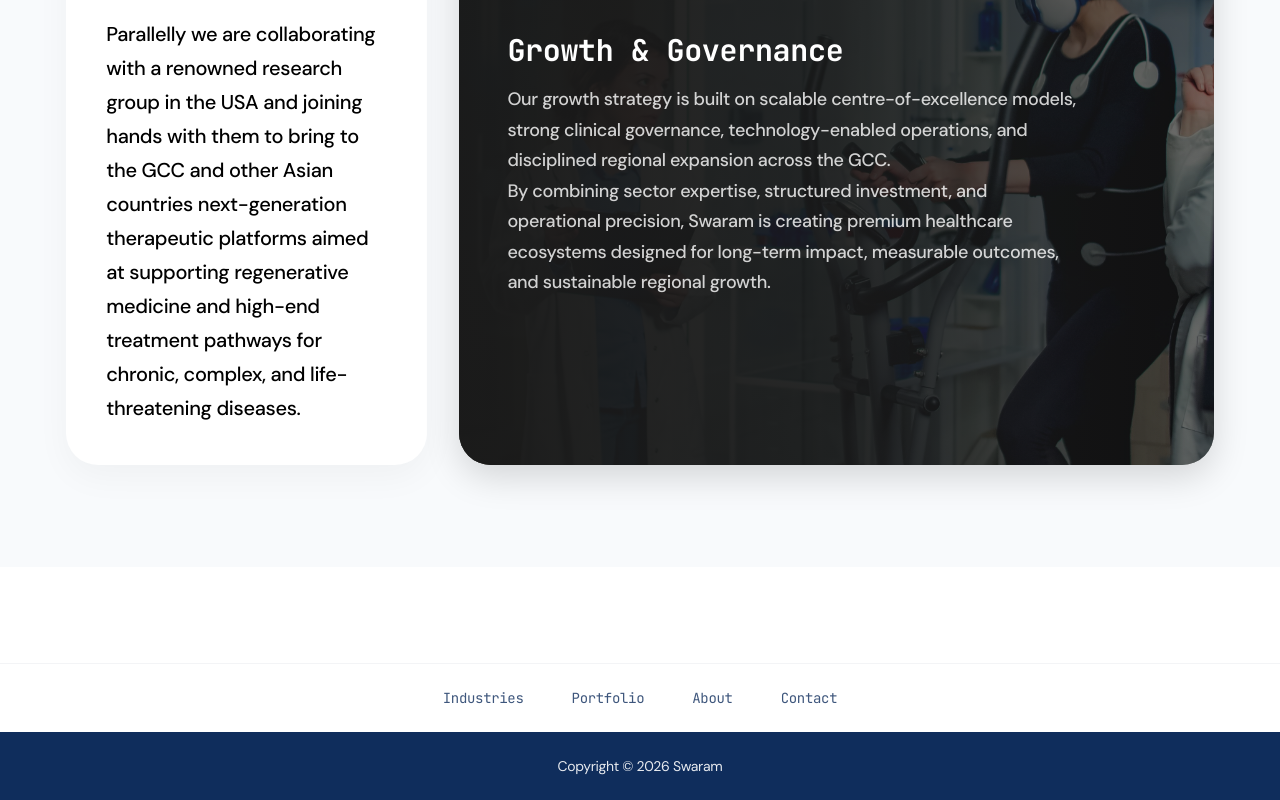
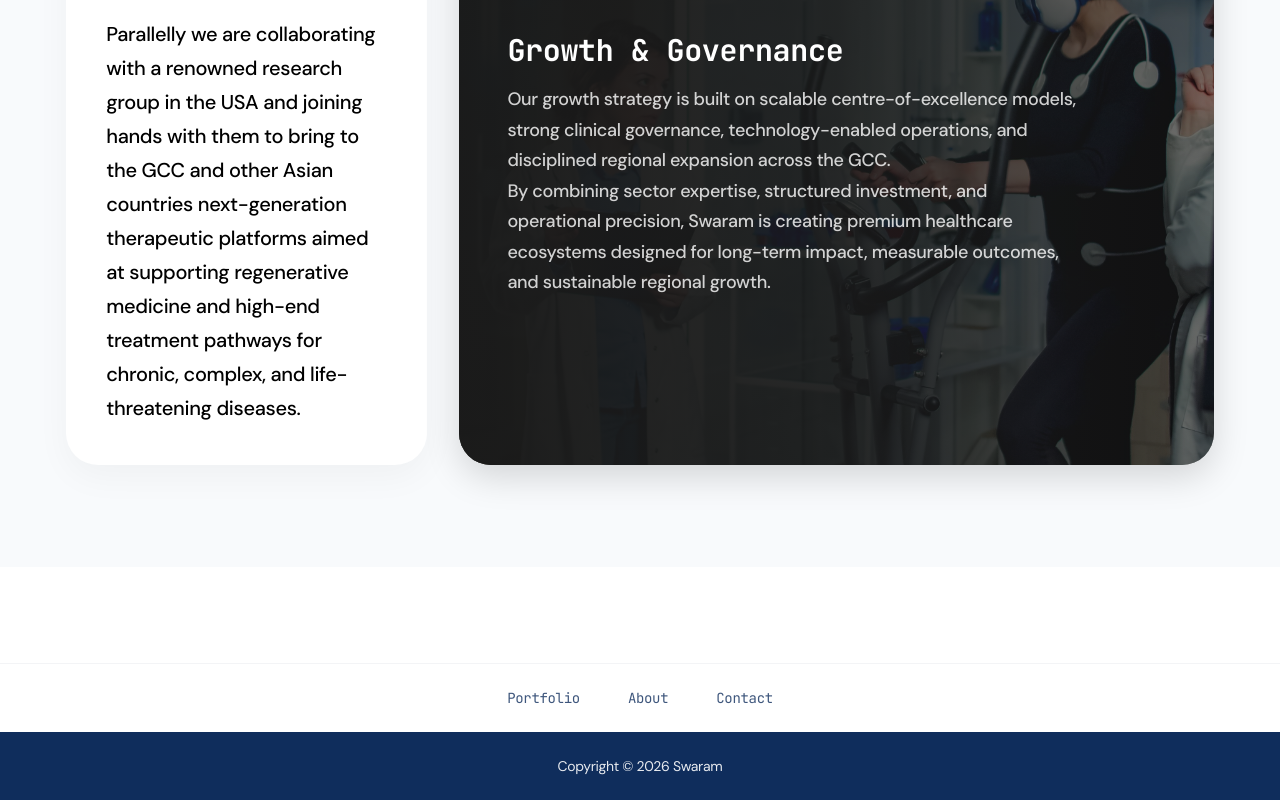
Before and after one commit to ayatiworkstechnologies/SwaramVentures, a Next.js app: page / in a window 1280 px wide. Shown: the part 3472-4272 px from the top of the page. Built offline with nearby package versions, Linux system fonts and the light colour scheme.

Commit message:
23/2/2026 clint correction update 6

```diff
--- a/components/layouts/Footer.jsx
+++ b/components/layouts/Footer.jsx
@@ -7,7 +7,7 @@ import { Facebook, Instagram, Linkedin } from "lucide-react";
 export default function Footer() {
   const links = [
     // { name: "Strategy", href: "/strategy" },
-    { name: "Industries", href: "/industries" },
+    // { name: "Industries", href: "/industries" },
     // { name: "Services", href: "/services" },
     { name: "Portfolio", href: "/portfolio" },
     { name: "About", href: "/about" },
```
